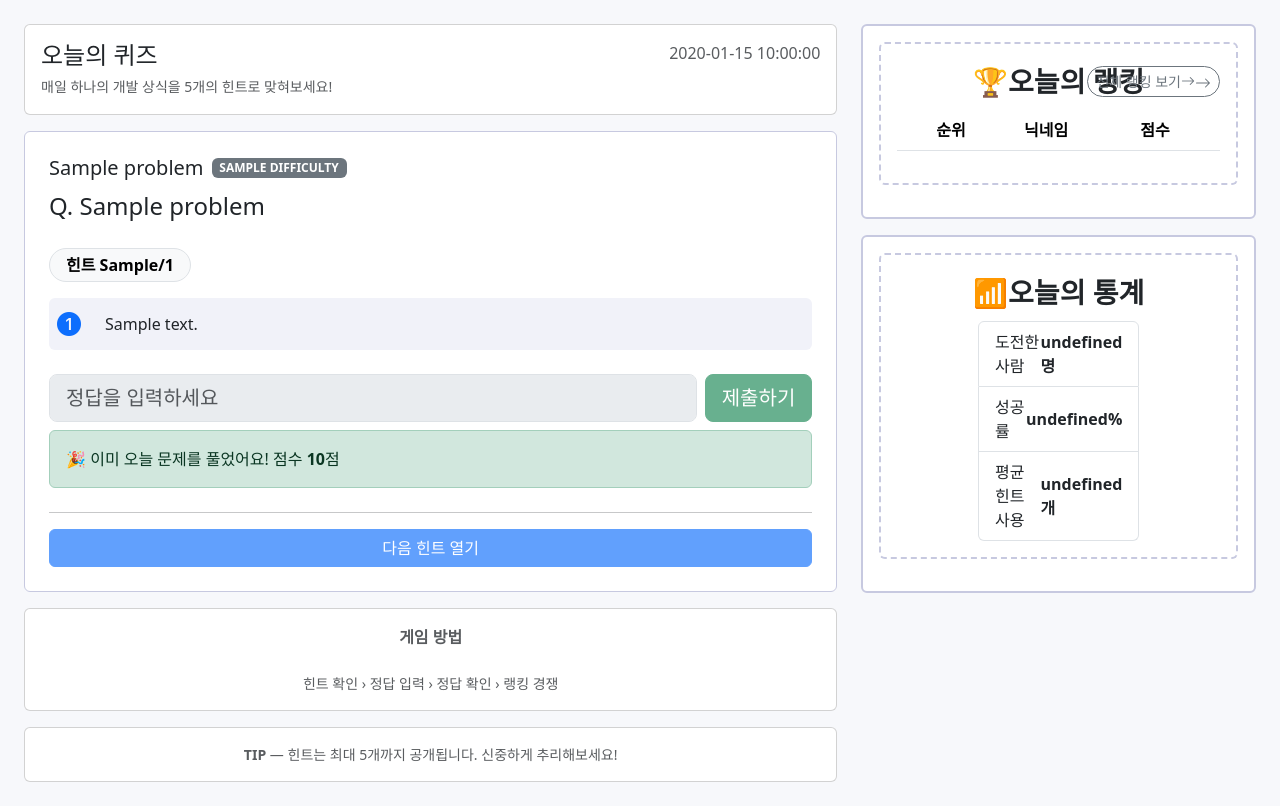
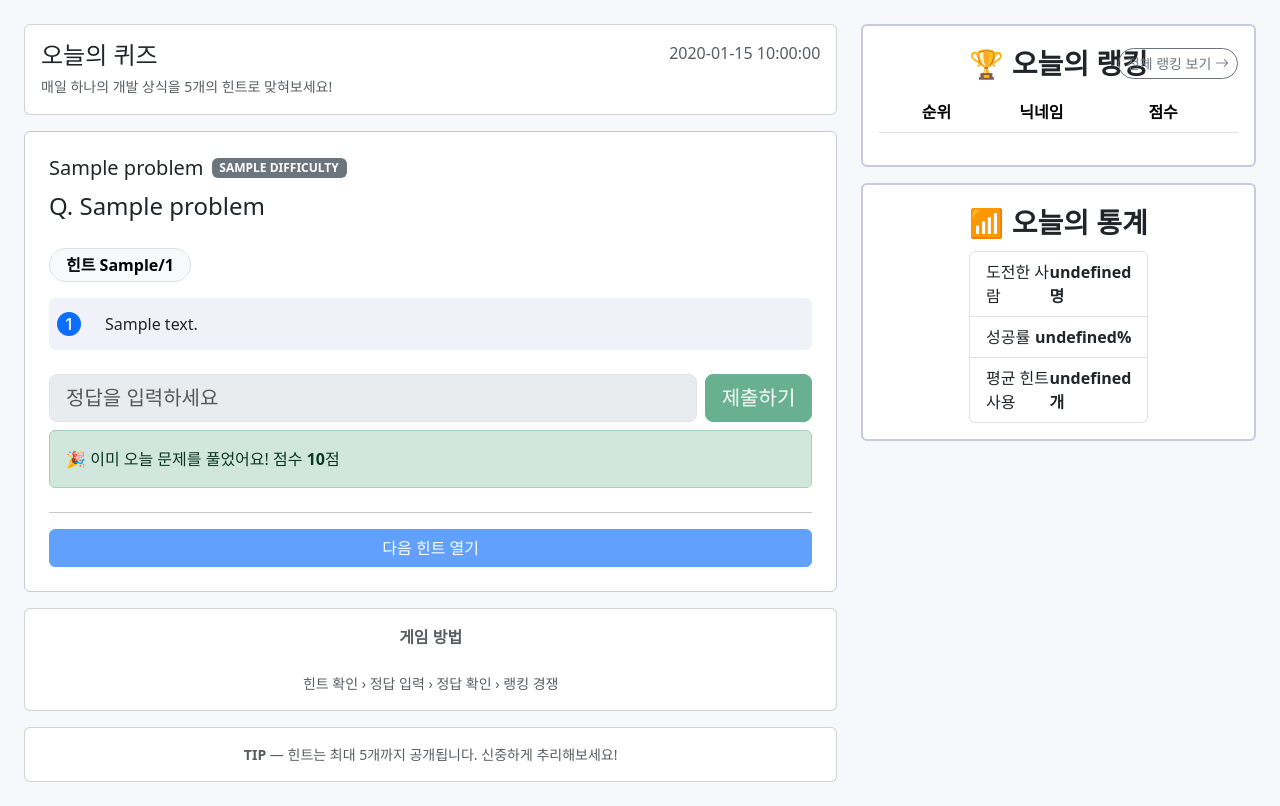
Before and after one commit to seo-dongyeon/DailyDrop, a Flask app: template templates/quiz/today.html in a window 1280 px wide. Shown: the part 64-870 px from the top of the page. Run offline with Flask 3, Linux system fonts and the light colour scheme; the template is opened without the code that fills it: most values are stand-ins (such as "Sample title", 1, 10 or a date in 2020); lists and menus that the app fills with data are empty.

Commit message:
refactor: 랭킹 패널, 통계 패널

```diff
--- a/templates/ranking/side_panel/_ranking_panel.html
+++ b/templates/ranking/side_panel/_ranking_panel.html
@@ -1,9 +1,8 @@
-<div class="card p-3 mb-3" style="border:2px dashed #c7c9e0;">
 <div class="position-relative d-flex justify-content-center align-items-center mb-2">
-        <span class='fs-3'>🏆</span>
-        <span class="fw-bold fs-3">오늘의 랭킹</span>
-            <a class="btn btn-outline-secondary btn-sm rounded-pill position-absolute end-0" href="ranking" style="">
-                전체 랭킹 보기<i class="bi bi-arrow-right"><svg xmlns="http://www.w3.org/2000/svg" width="16" height="16" fill="currentColor" class="bi bi-arrow-right" viewBox="0 0 16 16"><path fill-rule="evenodd" d="M1 8a.5.5 0 0 1 .5-.5h11.793l-3.147-3.146a.5.5 0 0 1 .708-.708l4 4a.5.5 0 0 1 0 .708l-4 4a.5.5 0 0 1-.708-.708L13.293 8.5H1.5A.5.5 0 0 1 1 8"/></svg></i>
+    <span class="fw-bold fs-3">🏆 오늘의 랭킹</span>
+    <a class="btn btn-outline-secondary btn-sm rounded-pill position-absolute end-0"
+        href="{{ url_for('ranking.ranking') }}">
+        전체 랭킹 보기 <i class="bi bi-arrow-right"></i>
     </a>
 </div>
 <div>
@@ -21,32 +20,31 @@
         </tbody>
     </table>
 </div>
-</div>
 <script src="https://code.jquery.com/jquery-3.7.1.min.js"></script>
 <script src="https://cdn.jsdelivr.net/npm/bootstrap@5.3.8/dist/js/bootstrap.bundle.min.js"></script>
 <script>
-    $(document).ready(function(){
+    $(document).ready(function () {
         getRanking();
 
         setInterval(getRanking, 60000)
     })
-    function getRanking(){
+    function getRanking() {
         $.ajax({
             type: "GET",
             url: "/ranking/side_panel/_ranking_panel",
             data: {},
-            success: function (response){
+            success: function (response) {
                 let rankings = response["rows"];
                 let trHtml = "";
                 let medal = "";
-                for(let i=0; i<rankings.length; i++){
-                    if(i===0){
+                for (let i = 0; i < rankings.length; i++) {
+                    if (i === 0) {
                         medal = "<span class='fs-6'>🥇</span>";
                     }
-                    else if(i===1){
+                    else if (i === 1) {
                         medal = "<span class='fs-6'>🥈</span>";
                     }
-                    else if(i===2){
+                    else if (i === 2) {
                         medal = "<span class='fs-6'>🥉</span>";
                     } else {
                         medal = "";
@@ -62,7 +60,7 @@
                         `;
 
                 }
-                $(".table-body").html (trHtml);
+                $(".table-body").html(trHtml);
             }
         })
     }
--- a/templates/ranking/side_panel/_stats_panel.html
+++ b/templates/ranking/side_panel/_stats_panel.html
@@ -1,7 +1,5 @@
-<div class="card p-3 mb-3" style="border:2px dashed #c7c9e0;">
 <div class="position-relative d-flex justify-content-center align-items-center mb-2">
-        <span class='fs-3'>📶</span>
-        <span class="fw-bold fs-3">오늘의 통계</span>
+    <span class="fw-bold fs-3">📶 오늘의 통계</span>
 </div>
 <div>
     <ul class="list-group w-50 mx-auto">
@@ -19,15 +17,15 @@
         </li>
     </ul>
 </div>
-</div>
+
 <script src="https://code.jquery.com/jquery-3.7.1.min.js"></script>
 <script src="https://cdn.jsdelivr.net/npm/bootstrap@5.3.8/dist/js/bootstrap.bundle.min.js"></script>
 <script>
-    $(document).ready(function(){
+    $(document).ready(function () {
         getStats();
     })
 
-    function getStats(){
+    function getStats() {
         let total_attempts = "";
         let total_hints = "";
         let total_solved = "";
@@ -35,14 +33,14 @@
             type: "GET",
             url: "/ranking/side_panel/_stats_panel",
             data: {},
-            success: function(response){
+            success: function (response) {
                 total_attempts = response["attempts"];
                 total_hints = response["hints"];
                 total_solved = response["solved"];
 
-                $("#total_attempts").text(total_attempts+"명");
-                $("#total_hints").text(total_hints+"개");
-                $("#total_solved").text(total_solved+"%");
+                $("#total_attempts").text(total_attempts + "명");
+                $("#total_hints").text(total_hints + "개");
+                $("#total_solved").text(total_solved + "%");
             }
         })
     }
```
Lines whose indentation alone changed are shown as unchanged.
